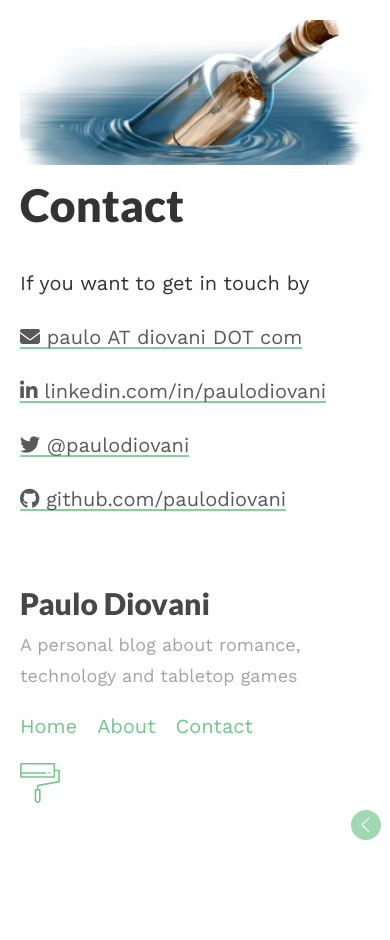
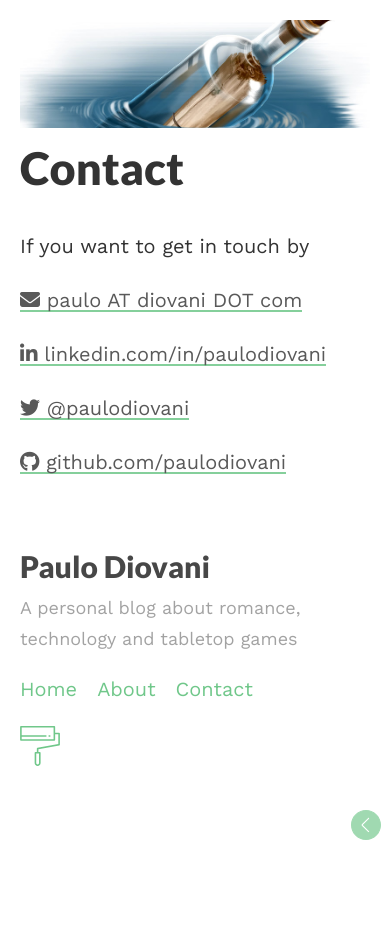
Before and after one commit to paulodiovani/blog.diovani.com, a Jekyll site: the page built from contact.md, in a window 390 px wide. Built offline with Jekyll 4.4.1, drawn with Linux system fonts in a browser that asks for light colours; nearby versions of some CDN libraries.

Commit message:
Adjust image height on mobile

```diff
--- a/_sass/style.scss
+++ b/_sass/style.scss
@@ -97,6 +97,10 @@ blockquote {
     align-items: center;
     overflow: hidden;
     transition: max-height 1.5s ease-in-out;
+
+    @include media-query($on-palm) {
+        max-height: 108px;
+    }
 
     &:hover {
         max-height: 2000px;
```
